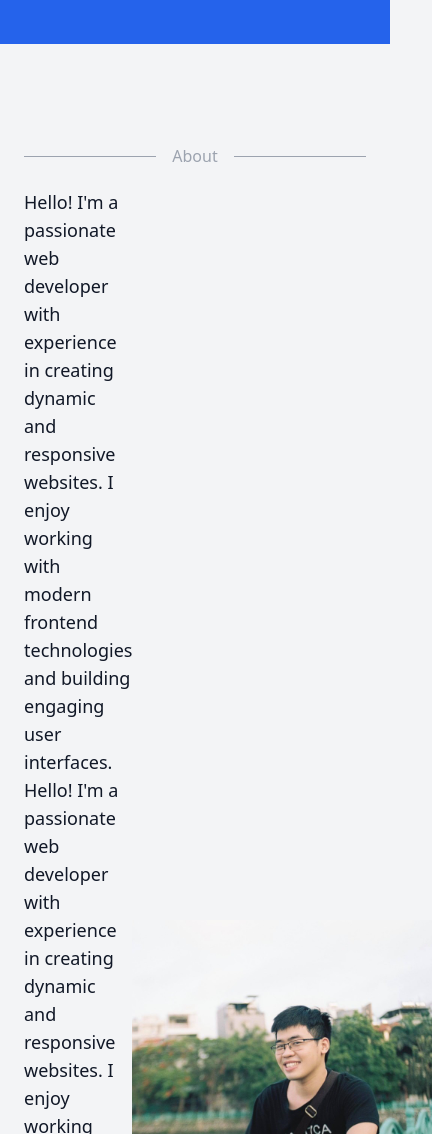
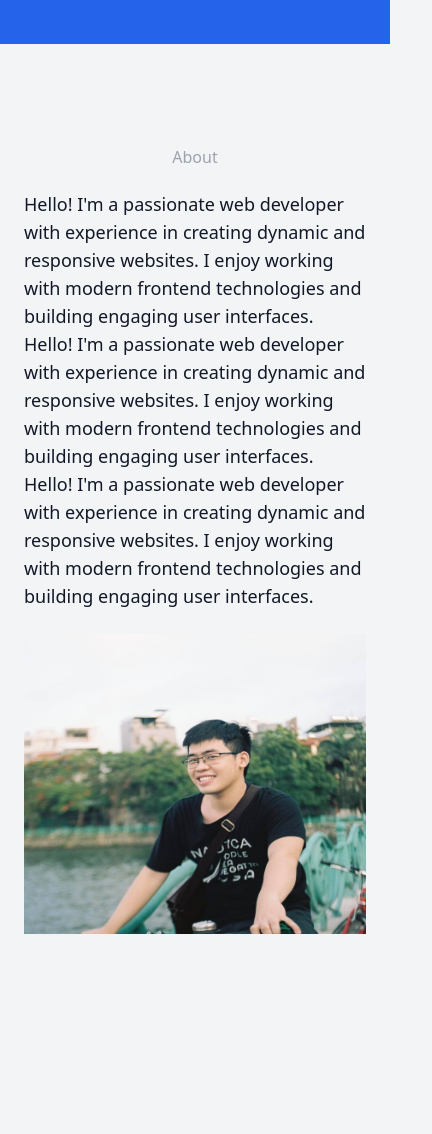
Before and after one commit to thomasMinh1995/my-portfolio-2024, a plain HTML site: page src/index.html in a window 390 px wide. Shown: the part 800-1934 px from the top of the page, 432 px wide, since content can reach past the window. After the commit the page ends 1814 px from the top, so only its background shows below. Drawn offline with Linux system fonts and the light colour scheme.

Commit message:
Sep-02-2024: update code about section in mobile

```diff
--- a/src/index.html
+++ b/src/index.html
@@ -107,13 +107,16 @@
     </section>
     <!-- About Section -->
     <section id="about" class="py-20 px-6 max-w-4xl mx-auto min-h-screen">
-      <div class="relative flex py-5 items-center">
+      <!-- Responsive section header -->
+      <div class="relative flex flex-col items-center py-5 md:flex-row md:items-center">
         <div class="flex-grow border-t border-gray-400"></div>
         <span class="flex-shrink mx-4 text-gray-400">About</span>
         <div class="flex-grow border-t border-gray-400"></div>
-    </div>
-      <div class="flex justify-between items-center">
-        <p class="text-lg">
+      </div>
+
+      <!-- Responsive content area -->
+      <div class="flex flex-col md:flex-row justify-between items-center">
+        <p class="text-lg mb-6 md:mb-0 md:w-1/2">
           Hello! I'm a passionate web developer with experience in creating
           dynamic and responsive websites. I enjoy working with modern frontend
           technologies and building engaging user interfaces.
@@ -126,9 +129,10 @@
           dynamic and responsive websites. I enjoy working with modern frontend
           technologies and building engaging user interfaces.
         </p>
-        <img src="image-myself.jfif" class="h-[300px]" alt="Myself"/>
+        <img src="image-myself.jfif" class="h-[300px] w-full md:w-auto" alt="Myself"/>
       </div>
     </section>
+
 
     <script>
       const mobileMenuButton = document.getElementById("mobile-menu-button");
```
Also changed, not shown: src/output.css.
